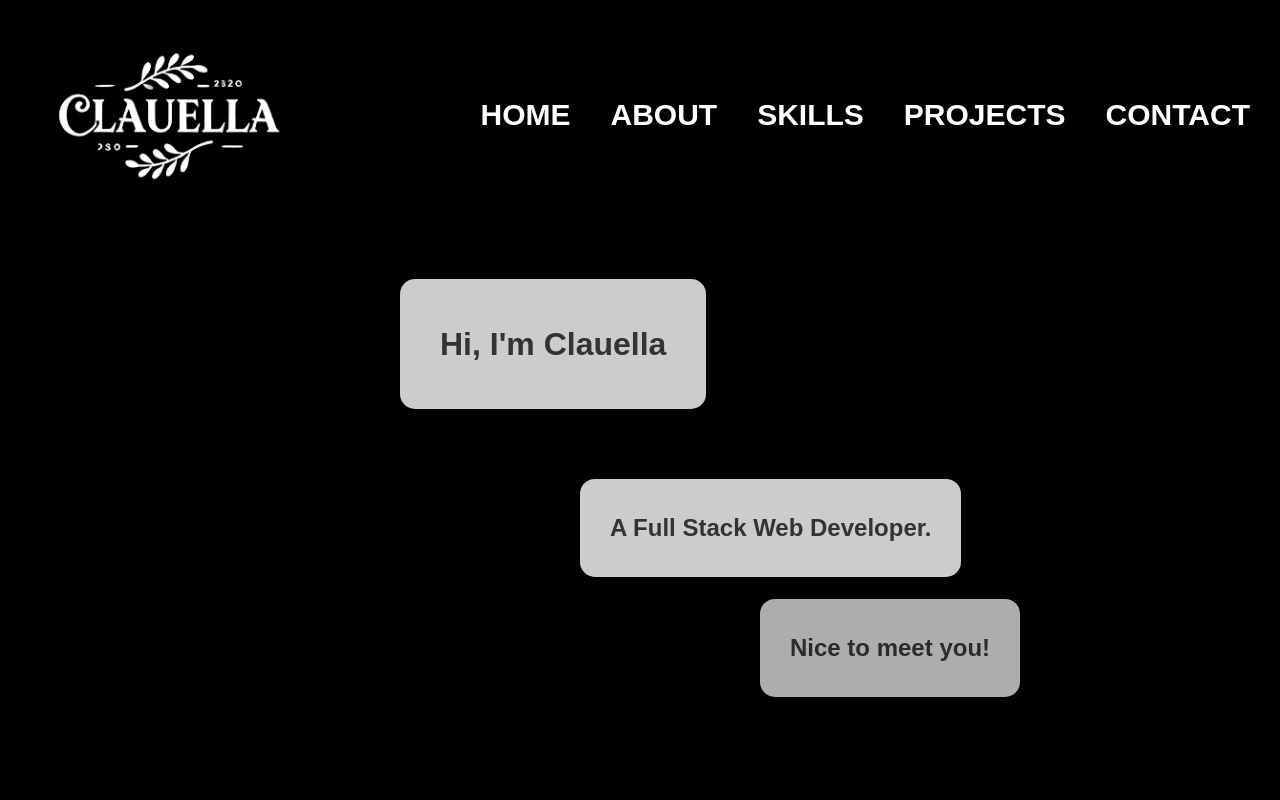
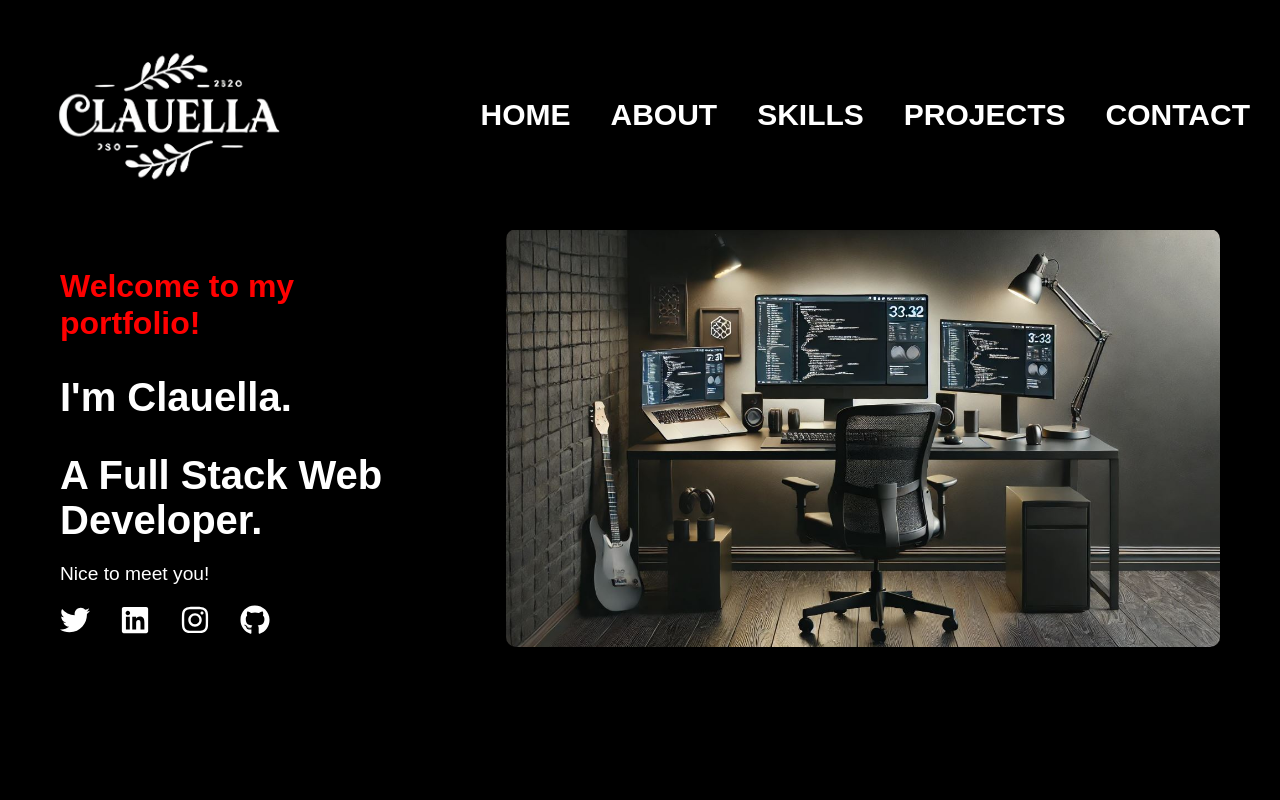
Before and after one commit to ClauellaN/clauella-nikiza-portfolio, a React (Create React App) app: page / in a window 1280 px wide. Shown: the top 800 px of the page. Built offline with nearby package versions, Linux system fonts and the light colour scheme.

Commit message:
HeroSection Changes

```diff
--- a/src/components/Contact.js
+++ b/src/components/Contact.js
@@ -37,7 +37,7 @@ const Contact = () => {
                   </SocialLink>
                     <ContactText>clauenikiz@gmail.com</ContactText>
                 </InfoSection>
-                <InfoSection>
+                {/* <InfoSection>
                     <SocialTitle>Socials</SocialTitle>
                     <SocialLinks>
                         <SocialLink href="https://linkedin.com/in/yourprofile" target="_blank">
@@ -50,7 +50,7 @@ const Contact = () => {
                             <FaInstagram size={30} />
                         </SocialLink>
                     </SocialLinks>
-                </InfoSection>
+                </InfoSection> */}
             </ContactInfo>
             <Form onSubmit={handleSubmit}>
                 <FormField>
--- a/src/components/HeroSection.js
+++ b/src/components/HeroSection.js
@@ -2,154 +2,85 @@
 
 import React from 'react';
 import styled, { keyframes } from 'styled-components';
+import { FaLinkedin, FaTwitter, FaGithub, FaInstagram, FaBehance } from 'react-icons/fa';
 
 const HeroSection = () => {
     return(
-        <HeroWrapper>
-            <NameBox>
-                <Name>Hi, I'm Clauella</Name>
-            </NameBox>
-            <SubtitleBox delay="4s" top="55%" left="45%">
-                <Subtitle>A Full Stack Web Developer.</Subtitle>
-            </SubtitleBox>
-            <SubtitleBox delay="6s" top="70%" left="60%">
-                <Subtitle>Nice to meet you!</Subtitle>
-            </SubtitleBox>
-        </HeroWrapper>
+      <HeroWrapper>
+        <Content>
+          <Greeting>Welcome to my portfolio! </Greeting>
+          <Title>I'm Clauella.</Title>
+          <Title>A Full Stack Web Developer.</Title>
+          <Subtitle>Nice to meet you!</Subtitle>
+          <SocialIcons>
+                    <SocialLink href="https://twitter.com" target="_blank"><FaTwitter size={30} /></SocialLink>
+                    <SocialLink href="https://linkedin.com" target="_blank"><FaLinkedin size={30} /></SocialLink>
+                    <SocialLink href="https://instagram.com" target="_blank"><FaInstagram size={30} /></SocialLink>
+                    <SocialLink href="https://github.com" target="_blank"><FaGithub size={30} /></SocialLink>
+          </SocialIcons>
+        </Content>
+        <ImageWrapper>
+                <HeroImage src="/assets/Homepic.JPG" alt="Clauella" />
+            </ImageWrapper>
+      </HeroWrapper>
     )
 }
 
 export default HeroSection;
 
-// Keyframes for background animation
-const backgroundAnimation = keyframes`
-  0% {
-    background-position: 0% 50%;
-  }
-  50% {
-    background-position: 100% 50%;
-  }
-  100% {
-    background-position: 0% 50%;
-  }
-`;
-
-// Keyframes for box animation
-const showBox = keyframes`
-  0% {
-    opacity: 0;
-    transform: scale(0.8);
-  }
-  100% {
-    opacity: 1;
-    transform: scale(1);
-  }
-`;
-
-// Keyframes for name animation
-const fadeIn = keyframes`
-  0% {
-    opacity: 0;
-  }
-  100% {
-    opacity: 1;
-  }
-`;
-
-// Keyframes for moving the box
-const moveBox = keyframes`
-  0% {
-    top: 50%;
-    left: 50%;
-    transform: translate(-50%, -50%);
-  }
-  100% {
-    top: 30%;
-    left: 30%;
-    transform: translate(-50%, -50%);
-  }
-`;
-
-// Keyframes for subtitle animation
-const fadeInAndMoveUp = keyframes`
-  0% {
-    opacity: 0;
-    transform: translateY(20px);
-  }
-  100% {
-    opacity: 1;
-    transform: translateY(0);
-  }
-`;
-
-// Keyframes for floating animation
-const float = keyframes`
-  0% {
-    transform: translateY(0);
-  }
-  50% {
-    transform: translateY(-10px);
-  }
-  100% {
-    transform: translateY(0);
-  }
-`;
-
 // styled components
 const HeroWrapper = styled.div`
   display: flex;
-  flex-direction: column;
+  flex-direction: row;
   align-items: center;
   justify-content: center;
   height: 100vh;
-  text-align: center;
+  text-align: left;
+  color: white;
   padding: 20px;
-  animation: ${backgroundAnimation} 10s ease infinite;
-  position: relative;
 `;
 
-const NameBox = styled.div`
-  display: flex;
-  align-items: center;
-  justify-content: center;
-  width: auto;
-  padding: 20px 40px;
-  background-color: rgba(255, 255, 255, 0.8);
-  border-radius: 15px;
-  box-shadow: 0 4px 8px rgba(0, 0, 0, 0.2);
-  animation: ${showBox} 1s ease-out forwards, ${moveBox} 2s ease-in-out 2s forwards, ${float} 6s ease-in-out infinite;
-  position: absolute;
-  top: 30%;
-  left: 30%;
-  transform: translate(-50%, -50%);
+const Content = styled.div`
+ padding-right: 10%;
 `;
 
-const SubtitleBox = styled.div`
-  display: flex;
-  align-items: center;
-  justify-content: center;
-  width: auto;
-  padding: 15px 30px;
-  background-color: rgba(255, 255, 255, 0.8);
-  border-radius: 15px;
-  box-shadow: 0 4px 8px rgba(0, 0, 0, 0.2);
-  position: absolute;
-  top: ${({ top }) => top || '55%'};
-  left: ${({ left }) => left || '45%'};
-  transform: translate(-50%, -50%);
-  opacity: 0;
-  animation: ${fadeInAndMoveUp} 1s ease-out ${({ delay }) => delay || '4s'} forwards, ${float} 6s ease-in-out infinite;
+const Greeting = styled.h1`
+  font-size: 2rem;
+  margin-bottom: 20px;
+  color: red;
 `;
 
-const Name = styled.h1`
-  font-size: 2rem;
-  color: #333;
-  opacity: 0;
-  animation: ${fadeIn} 1s ease-out 1s forwards;
+const Title = styled.h2`
+  font-size: 2.5rem;
+  margin-bottom: 20px;
 `;
 
-const Subtitle = styled.h2`
-  font-size: 1.5rem;
-  color: #333;
-  opacity: 1; /* Since the opacity of the SubtitleBox is handled, this can stay 1 */
+const Subtitle = styled.p`
+  font-size: 1.2rem;
+  margin-bottom: 20px;
 `;
+
+const SocialIcons = styled.div`
+  display: flex;
+  gap: 30px;
+`;
+
+const SocialLink = styled.a`
+  color: white;
+  transition: color 0.3s;
+
+  &:hover {
+    color: #007bff;
+  }
+`;
+const ImageWrapper = styled.div`
+  max-width: 1000px;
+  padding-right: -6%;
+  width: 100%;
+`;
+
+const HeroImage = styled.img`
+  width: 100%;
+  height: auto;
+  border-radius: 10px;
+`;
```
Also changed, not shown: public/assets/Homepic.JPG (added).
